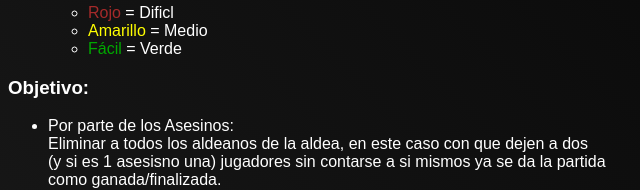
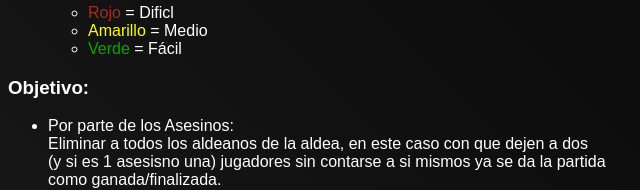
Before and after one commit to kuperjamper13/kuperjamper13.github.io, a plain HTML site: page index.html in a window 1280 px wide. Shown: the part 293-483 px from the top of the page, 0-640 px from the left. Drawn offline with Linux system fonts and the light colour scheme.

Commit message:
Update index.html

```diff
--- a/index.html
+++ b/index.html
@@ -18,7 +18,7 @@
             <ul class="list">
                 <li><span style="color: #a52a2a;">Rojo</span> = Dificl</li>
                 <li><span style="color: #ffff00;">Amarillo</span> = Medio</li>
-                <li><span style="color: #00a800;">Fácil</span> = Verde</li>
+                <li><span style="color: #00a800;">Verde</span> = Fácil</li>
             </ul>
         </li>
     </ul>
```
